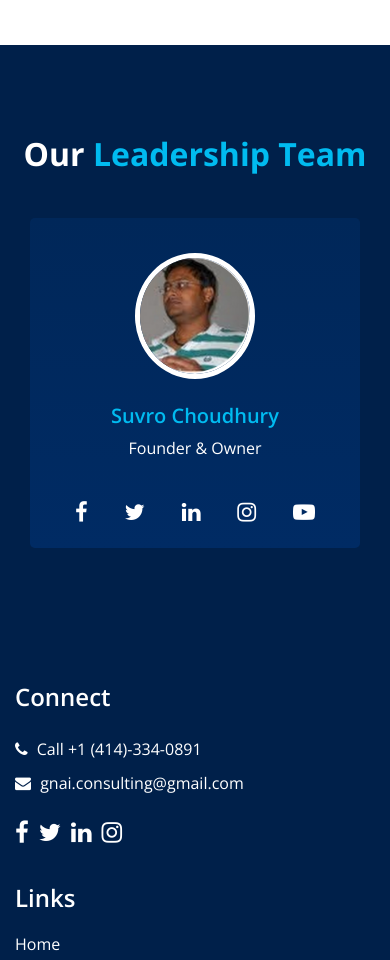
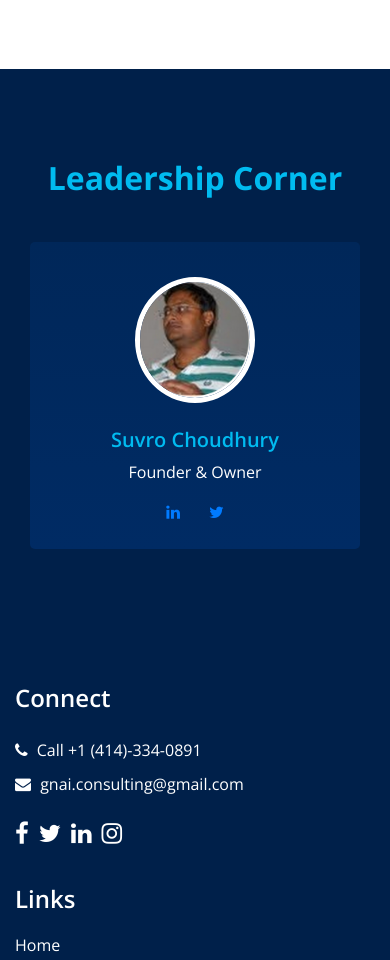
Before and after one commit to suvroroy/genai-llc, a plain HTML site: page index.html in a window 390 px wide. Shown: the part 8060-9020 px from the top of the page. Drawn offline with nearby package versions, Linux system fonts and the light colour scheme; some packages are replaced by stand-ins of ours.

Commit message:
added all basic sections

```diff
--- a/index.html
+++ b/index.html
@@ -73,16 +73,16 @@
                 <a class="nav-link" href="why.html">Why Us</a>
               </li>
               <li class="nav-item">
-                <a class="nav-link" href="team.html">Team</a>
+                <a class="nav-link" href="team.html">Leadership Corner</a>
               </li>
-              <li class="nav-item">
+              <!-- <li class="nav-item">
                 <a class="nav-link" href="#"> <i class="fa fa-user" aria-hidden="true"></i> Login</a>
-              </li>
-              <form class="form-inline">
+              </li> -->
+              <!-- <form class="form-inline">
                 <button class="btn  my-2 my-sm-0 nav_search-btn" type="submit">
                   <i class="fa fa-search" aria-hidden="true"></i>
                 </button>
-              </form>
+              </form> -->
             </ul>
           </div>
         </nav>
@@ -376,7 +376,7 @@
               Global partners with AI expertise
             </h5>
             <p>
-              We have Partnership with <a href="https://automatonai.com/"> Automation AI </a>, an emerging leader in full stack AI. Together we bring you cutting edge global solutions in the local market.
+              We have Partnership with India based <a href="https://automatonai.com/"> Automation AI </a>, an emerging leader in full stack AI. <br> Together we bring you cutting edge global solutions in the local market.
             </p>
           </div>
         </div>
@@ -409,13 +409,14 @@
     <div class="container-fluid">
       <div class="heading_container heading_center">
         <h2 class="">
-          Our <span> Leadership Team</span>
+          <span> Leadership Corner</span>
         </h2>
       </div>
 
       <div class="team_container">
-        <div class="row">
-          <div class="col-lg-3 col-sm-6">
+        <!-- <div class="row">
+          <div class="col-lg-3 col-sm-6"> -->
+
             <div class="box ">
               <div class="img-box">
                 <img src="images/suvro-profile.png" class="img1" alt="">
@@ -427,24 +428,32 @@
                 <p>
                   Founder & Owner
                 </p>
+                <a href="https://www.linkedin.com/in/suvrochoudhury/">
+                  <i class="fa fa-linkedin" aria-hidden="true"></i>
+                </a>
+                &nbsp;&nbsp;&nbsp;&nbsp;&nbsp;
+               <a href="https://twitter.com/choudhury_suvro">
+                  <i class="fa fa-twitter" aria-hidden="true"></i>
+                </a>
+
               </div>
-              <div class="social_box">
-                <a href="#">
+              <!--<div class="social_box">  -->
+                <!-- <a href="#">
                   <i class="fa fa-facebook" aria-hidden="true"></i>
-                </a>
-                <a href="#">
+                </a> -->
+                <!-- <a href="#">
                   <i class="fa fa-twitter" aria-hidden="true"></i>
                 </a>
                 <a href="#">
                   <i class="fa fa-linkedin" aria-hidden="true"></i>
-                </a>
-                <a href="#">
+                </a> -->
+                <!-- <a href="#">
                   <i class="fa fa-instagram" aria-hidden="true"></i>
                 </a>
                 <a href="#">
                   <i class="fa fa-youtube-play" aria-hidden="true"></i>
-                </a>
-              </div>
+                </a> -->
+              <!--</div> -->
             </div>
           </div>
           <!-- <div class="col-lg-3 col-sm-6">
@@ -717,7 +726,7 @@
                 Why Us
               </a>
               <a class="" href="team.html">
-                Team
+                Leadership Corner
               </a>
             </div>
           </div>
```
